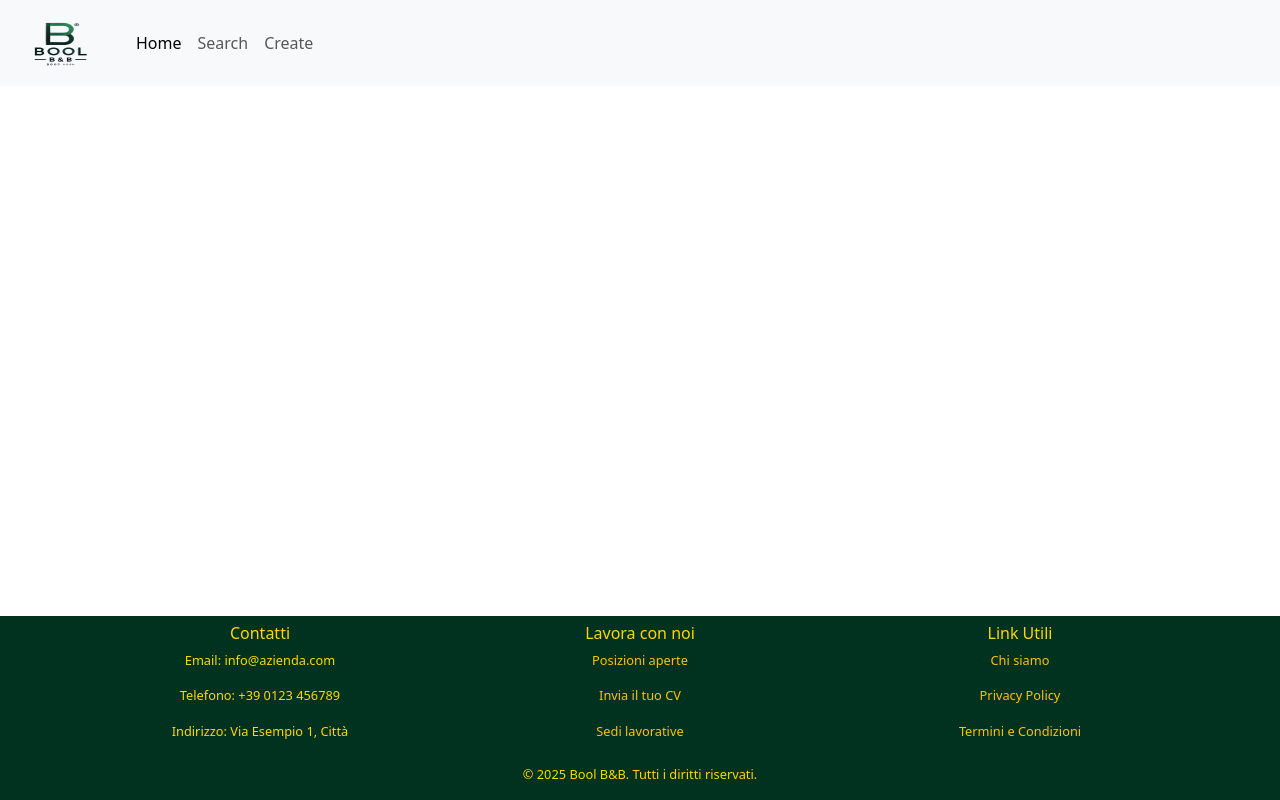
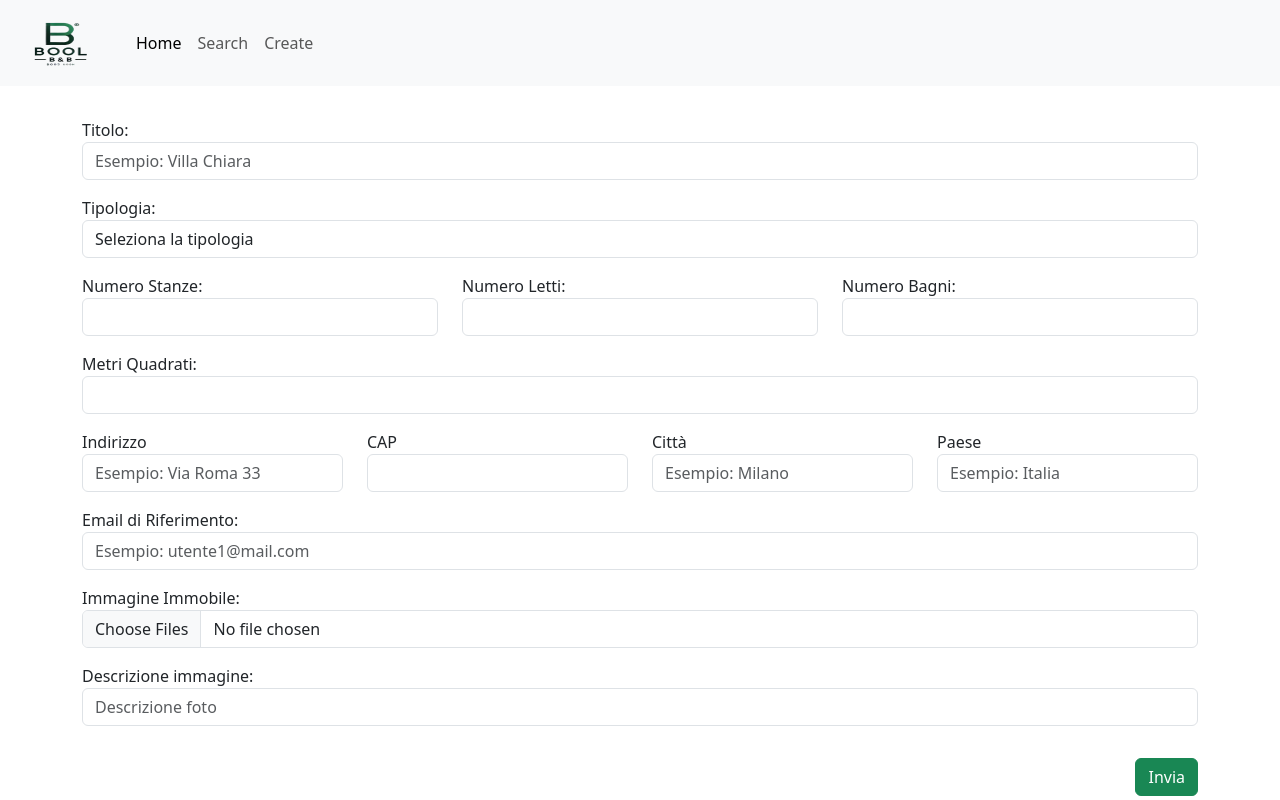
Before and after one commit to federicascognamiglio/boolBnB-fe, a React (Vite) app: page /create in a window 1280 px wide. Shown: the top 800 px of the page. Built offline with nearby package versions, Linux system fonts and the light colour scheme.

Commit message:
feat: serchpage e housecard done
Co-authored-by: MarcoAmantea <MarcoAmantea@users.noreply.github.com>

```diff
--- a/package.json
+++ b/package.json
@@ -10,6 +10,9 @@
     "preview": "vite preview"
   },
   "dependencies": {
+    "@fortawesome/fontawesome-svg-core": "^6.7.2",
+    "@fortawesome/free-solid-svg-icons": "^6.7.2",
+    "@fortawesome/react-fontawesome": "^0.2.2",
     "axios": "^1.7.9",
     "bootstrap": "^5.3.3",
     "react": "^19.0.0",
--- a/src/components/AppFooter.jsx
+++ b/src/components/AppFooter.jsx
@@ -3,7 +3,7 @@ import React from "react";
 function AppFooter() {
   return (
     <footer
-      className="text-center py-2 position-fixed bottom-0 w-100"
+      className="text-center py-2 vh-20 bottom-0"
       style={{ backgroundColor: "#013220", color: "gold", fontSize: "0.8rem" }}
     >
       <div className="container">
--- a/src/components/HouseCard.jsx
+++ b/src/components/HouseCard.jsx
@@ -1,87 +1,21 @@
-import React from "react";
-
 function HouseCard() {
   return (
-      <>
-        <form>
-          <div className="row mb-3">
-            <label htmlFor="inputEmail3" className="col-sm-2 col-form-label">
-              Email
-            </label>
-            <div className="col-sm-10">
-              <input type="email" className="form-control" id="inputEmail3" />
+    <div className="card" style={{ width: "18rem" }}>
+      <img
+        src="../images/caption.jpg"
+        className="card-img-top"
+        alt="Annuncio Casa"
+      />
+      <div className="card-body position-relative">
+        <h5 className="card-title">Villa Amantea</h5>
+        <p className="card-text">
+          Nocera Inferiore
+        </p>
+        <a href="/detail" className="btn btn-primary">
+          Vedi dettagli
+        </a>
       </div>
     </div>
-
-          <div className="row mb-3">
-            <label htmlFor="inputPassword3" className="col-sm-2 col-form-label">
-              Password
-            </label>
-            <div className="col-sm-10">
-              <input type="password" className="form-control" id="inputPassword3" />
-            </div>
-          </div>
-
-          <fieldset className="row mb-3">
-            <legend className="col-form-label col-sm-2 pt-0">Radios</legend>
-            <div className="col-sm-10">
-              <div className="form-check">
-                <input
-                  className="form-check-input"
-                  type="radio"
-                  name="gridRadios"
-                  id="gridRadios1"
-                  value="option1"
-                  defaultChecked
-                />
-                <label className="form-check-label" htmlFor="gridRadios1">
-                  First radio
-                </label>
-              </div>
-              <div className="form-check">
-                <input
-                  className="form-check-input"
-                  type="radio"
-                  name="gridRadios"
-                  id="gridRadios2"
-                  value="option2"
-                />
-                <label className="form-check-label" htmlFor="gridRadios2">
-                  Second radio
-                </label>
-              </div>
-              <div className="form-check disabled">
-                <input
-                  className="form-check-input"
-                  type="radio"
-                  name="gridRadios"
-                  id="gridRadios3"
-                  value="option3"
-                  disabled
-                />
-                <label className="form-check-label" htmlFor="gridRadios3">
-                  Third disabled radio
-                </label>
-              </div>
-            </div>
-          </fieldset>
-
-          <div className="row mb-3">
-            <div className="col-sm-10 offset-sm-2">
-              <div className="form-check">
-                <input className="form-check-input" type="checkbox" id="gridCheck1" />
-                <label className="form-check-label" htmlFor="gridCheck1">
-                  Example checkbox
-                </label>
-              </div>
-            </div>
-          </div>
-
-          <button type="submit" className="btn btn-primary">
-            Sign in
-          </button>
-        </form>
-      </>
   );
 }
 
--- a/src/layouts/AppLayout.jsx
+++ b/src/layouts/AppLayout.jsx
@@ -7,8 +7,8 @@ function AppLayout() {
     <>
         <AppHeader />
 
-        <main>
-            {/* <Outlet /> */}
+        <main className="container mt-4 mb-4">
+            <Outlet />
         </main>
 
         <AppFooter />
--- a/src/pages/CreateHousePage.jsx
+++ b/src/pages/CreateHousePage.jsx
@@ -1,8 +1,74 @@
 function CreateHousePage() {
     return (
-        <>
-        </>
+        <form action="#" method="post" enctype="multipart/form-data">
+            <div className="row">
+                <div className="mb-3 mt-2">
+                    <label htmlFor="titolo">Titolo:</label>
+                    <input className="form-control col-3" type="text" id="titolo" name="titolo" placeholder="Esempio: Villa Chiara" required />
+                </div>
+                <div className="col-12 mb-3">
+                    <label htmlFor="tipologia">Tipologia:</label>
+                    <select className="form-control" id="tipologia" name="tipologia" required>
+                        <option selected>Seleziona la tipologia</option>
+                        <option value="appartamento">Appartamento</option>
+                        <option value="casa_indipendente">Casa Indipendente</option>
+                        <option value="villa">Villa</option>
+                        <option value="villetta_schiera">Villetta a Schiera</option>
+                        <option value="chalet">Chalet</option>
+                        <option value="baita">Baita</option>
+                    </select>
+                </div>
+                <div className="col-4 mb-3">
+                    <label htmlFor="stanze">Numero Stanze:</label>
+                    <input className="form-control" type="number" id="stanze" name="stanze" required />
+                </div>
+                <div className="col-4 mb-3">
+                    <label htmlFor="letti">Numero Letti:</label>
+                    <input className="form-control" type="number" id="letti" name="letti" required />
+                </div>
+                <div className="col-4 mb-3">
+                    <label htmlFor="bagni">Numero Bagni:</label>
+                    <input className="form-control" type="number" id="bagni" name="bagni" required />
+                </div>
+                <div className="col-12 mb-3">
+                    <label htmlFor="mq">Metri Quadrati:</label>
+                    <input className="form-control" type="number" id="mq" name="mq" required />
+                </div>
+                <div className="col-3 mb-3">
+                    <label htmlFor="indirizzo">Indirizzo</label>
+                    <input className="form-control" type="text" id="indirizzo" name="indirizzo" placeholder="Esempio: Via Roma 33" required />
+                </div>
+                <div className="col-3 mb-3">
+                    <label htmlFor="cap">CAP</label>
+                    <input className="form-control" type="number" id="cap" name="cap" required />
+                </div>
+                <div className="col-3 mb-3">
+                    <label htmlFor="città">Città</label>
+                    <input className="form-control" type="text" id="città" name="città" placeholder="Esempio: Milano" required />
+                </div>
+                <div className="col-3 mb-3">
+                    <label htmlFor="paese">Paese</label>
+                    <input className="form-control" type="text" id="paese" name="paese" placeholder="Esempio: Italia" required />
+                </div>
+                <div className="col-12 mb-3">
+                    <label htmlFor="email">Email di Riferimento:</label>
+                    <input className="form-control" type="email" id="email" name="email" placeholder="Esempio: utente1@mail.com" required />
+                </div>
+                <div className="col-12 mb-3">
+                    <label htmlFor="immagine">Immagine Immobile:</label>
+                    <input className="form-control" type="file" multiple id="immagine" name="immagine" accept="image/*" required />
+                </div>
+                <div className="mb-3">
+                    <label htmlFor="titolo">Descrizione immagine:</label>
+                    <input className="form-control col-3" type="text" id="titolo" name="titolo" placeholder="Descrizione foto" required />
+                </div>
+            </div>
+            <div className="text-end">
+                <button className="btn btn-success mt-3 mb-3" type="submit">Invia</button>
+            </div>
+
+        </form>
     )
-}
+};
 
 export default CreateHousePage;
--- a/src/pages/HomePage.jsx
+++ b/src/pages/HomePage.jsx
@@ -1,7 +1,9 @@
+import HouseCard from "../components/HouseCard";
+
 function HomePage() {
     return (
         <>
-            <h1>Home Page</h1>
+           <HouseCard />
         </>
     )
 }
--- a/src/pages/SearchPage.jsx
+++ b/src/pages/SearchPage.jsx
@@ -1,8 +1,84 @@
+import React, { useState, useEffect } from "react";
+import HouseCard from "../components/HouseCard";
+import axios from "axios";
+
 function SearchPage() {
-    return (
-        <>
-        </>
-    )
-};
+  const [city, setCity] = useState("");
+  const [minRooms, setMinRooms] = useState("");
+  const [minBeds, setMinBeds] = useState("");
+  const [propertyType, setPropertyType] = useState("");
+  const [results, setResults] = useState([]);
+
+  const searchHouses = async () => {
+    try {
+      // Esempio di API Mock per test
+      const response = await axios.get("http://localhost:3000", { params: { city, minRooms, minBeds, propertyType } });
+
+      // Simuliamo immobili casuali basandoci su JSONPlaceholder
+      const houses = response.data.map((post, index) => ({
+        id: post.id,
+        address: `Via ${post.title}, Città Fittizia`,
+        rooms: Math.floor(Math.random() * 5) + 1,
+        bathrooms: Math.floor(Math.random() * 3) + 1,
+        squareMeters: Math.floor(Math.random() * 200) + 50,
+        likes: Math.floor(Math.random() * 100),
+        reviews: Math.floor(Math.random() * 30),
+        propertyType: ["Appartamento", "Villa", "Monolocale", "Casa Indipendente"][index % 4],
+      }));
+
+      // Filtriamo i risultati
+      const filteredHouses = houses.filter((house) =>
+        (!city || house.address.toLowerCase().includes(city.toLowerCase())) &&
+        (!minRooms || house.rooms >= minRooms) &&
+        (!minBeds || house.beds >= minBeds) &&
+        (!propertyType || house.propertyType === propertyType)
+      );
+
+      // Ordiniamo per numero di cuoricini
+      const sortedResults = filteredHouses.sort((a, b) => b.likes - a.likes);
+      setResults(sortedResults);
+    } catch (error) {
+      console.error("Errore durante la ricerca:", error);
+    }
+  };
+
+  return (
+    <div className="container mt-4">
+      <h2 className="mb-3">Cerca un immobile</h2>
+
+      <div className="row g-3">
+        <div className="col-md-3">
+          <input type="text" className="form-control" placeholder="Città o indirizzo" value={city} onChange={(e) => setCity(e.target.value)} />
+        </div>
+        <div className="col-md-2">
+          <input type="number" className="form-control" placeholder="Min. stanze" value={minRooms} onChange={(e) => setMinRooms(e.target.value)} />
+        </div>
+        <div className="col-md-2">
+          <input type="number" className="form-control" placeholder="Min. posti letto" value={minBeds} onChange={(e) => setMinBeds(e.target.value)} />
+        </div>
+        <div className="col-md-3">
+          <select className="form-control" value={propertyType} onChange={(e) => setPropertyType(e.target.value)}>
+            <option value="">Seleziona tipologia</option>
+            <option value="Appartamento">Appartamento</option>
+            <option value="Villa">Villa</option>
+            <option value="Monolocale">Monolocale</option>
+            <option value="Casa Indipendente">Casa Indipendente</option>
+          </select>
+        </div>
+        <div className="col-md-2">
+          <button className="btn btn-primary w-100" onClick={searchHouses}>Cerca</button>
+        </div>
+      </div>
+
+      <div className="row mt-4">
+        {results.length > 0 ? results.map((house) => (
+          <div className="col-md-4 mb-3" key={house.id}>
+            <HouseCard house={house} />
+          </div>
+        )) : <p className="mt-3 text-center">Nessun immobile trovato.</p>}
+      </div>
+    </div>
+  );
+}
 
 export default SearchPage;
```
Also changed, not shown: src/App.jsx (+5 -2 lines), public/images/caption.jpg (added), 1 other file (tests, documents, lock files or other folders). Lines whose indentation alone changed are shown as unchanged.
